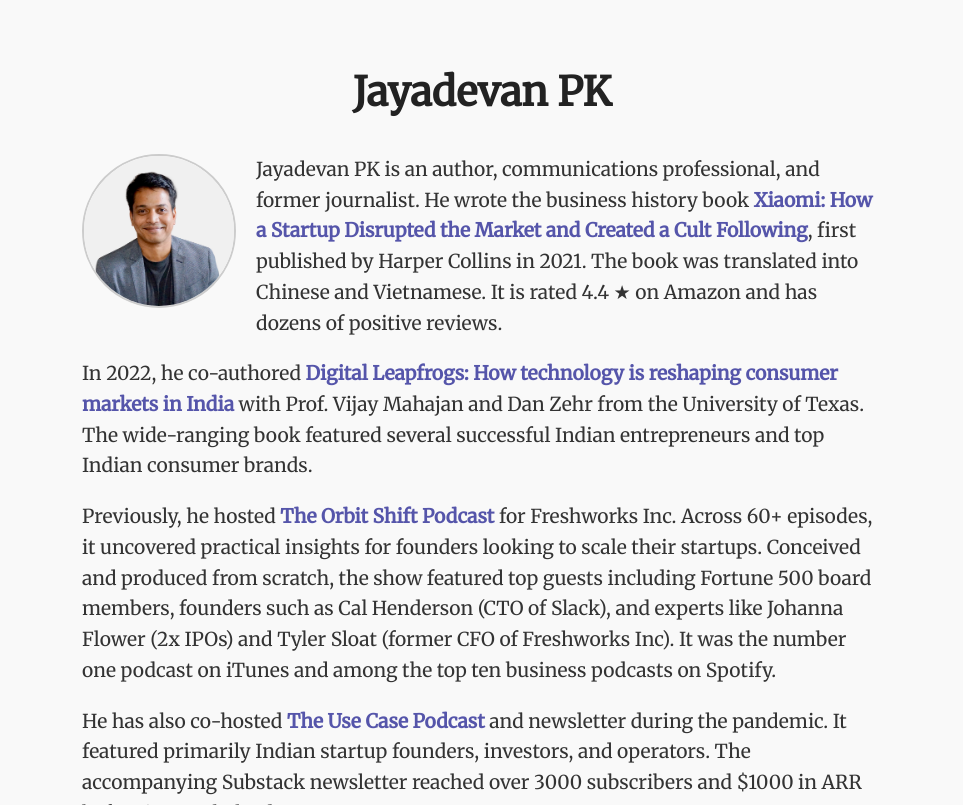
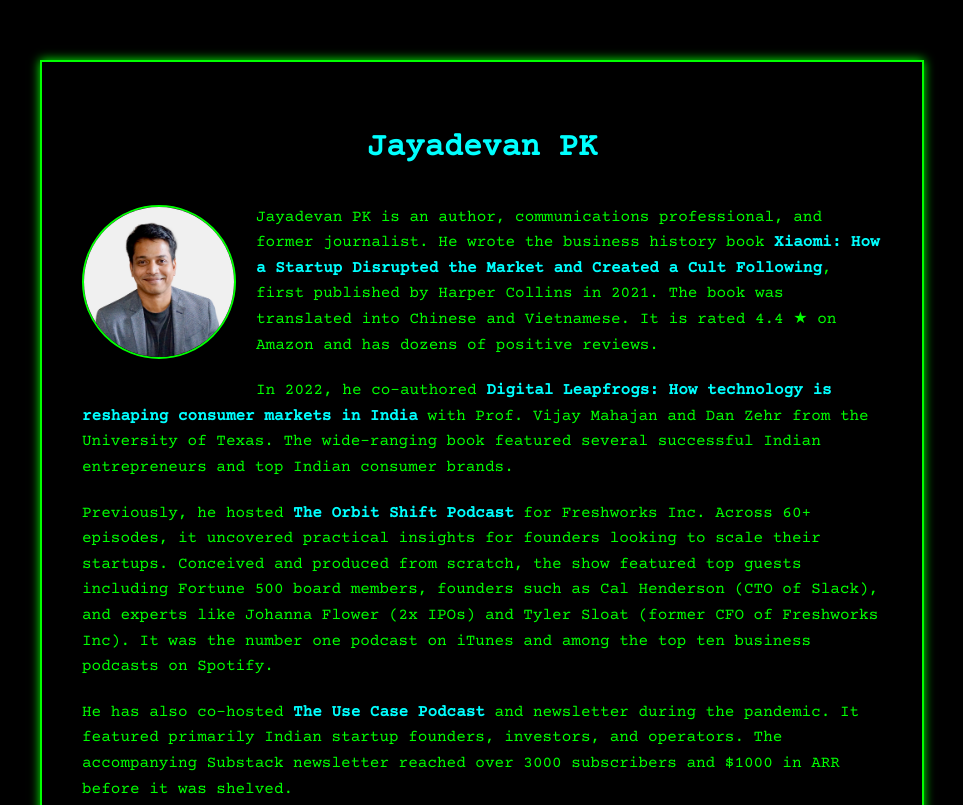
Before and after one commit to jayadevanpk/mysite, a plain HTML site: page index.html in a window 1280 px wide. Shown: the top 805 px of the page, without its empty margins (158-1121 px from the left). Drawn offline with nearby package versions, Linux system fonts and the light colour scheme.

Commit message:
index.html

```diff
--- a/index.html
+++ b/index.html
@@ -4,34 +4,36 @@
   <meta charset="UTF-8">
   <meta name="viewport" content="width=device-width, initial-scale=1.0">
   <title>Jayadevan PK | Official Site</title>
-  <link href="https://fonts.googleapis.com/css2?family=Merriweather&display=swap" rel="stylesheet">
+  <link href="https://fonts.googleapis.com/css2?family=Courier+Prime&display=swap" rel="stylesheet">
   <style>
     body {
-      background-color: #f9f9f9;
-      font-family: 'Merriweather', serif;
+      background-color: #000;
+      font-family: 'Courier Prime', monospace;
       max-width: 800px;
       margin: 60px auto;
-      padding: 0 20px;
-      color: #333;
+      padding: 40px;
+      color: #00ff00;
       line-height: 1.6;
+      border: 2px solid #00ff00;
+      box-shadow: 0 0 10px #00ff00;
     }
     h1 {
       text-align: center;
-      font-size: 2.5em;
+      font-size: 2em;
       margin-bottom: 30px;
-      color: #222;
+      color: #00ffff;
     }
     p {
-      font-size: 1.2em;
+      font-size: 1em;
       margin-bottom: 20px;
     }
     a {
-      color: #5555aa;
+      color: #00ffff;
       text-decoration: none;
       transition: color 0.3s, text-decoration 0.3s;
     }
     a:hover {
-      color: #222288;
+      color: #ffffff;
       text-decoration: underline;
     }
     .profile-img {
@@ -41,7 +43,7 @@
       height: 150px;
       object-fit: cover;
       border-radius: 50%;
-      border: 2px solid #ccc;
+      border: 2px solid #00ff00;
     }
   </style>
 </head>
```
